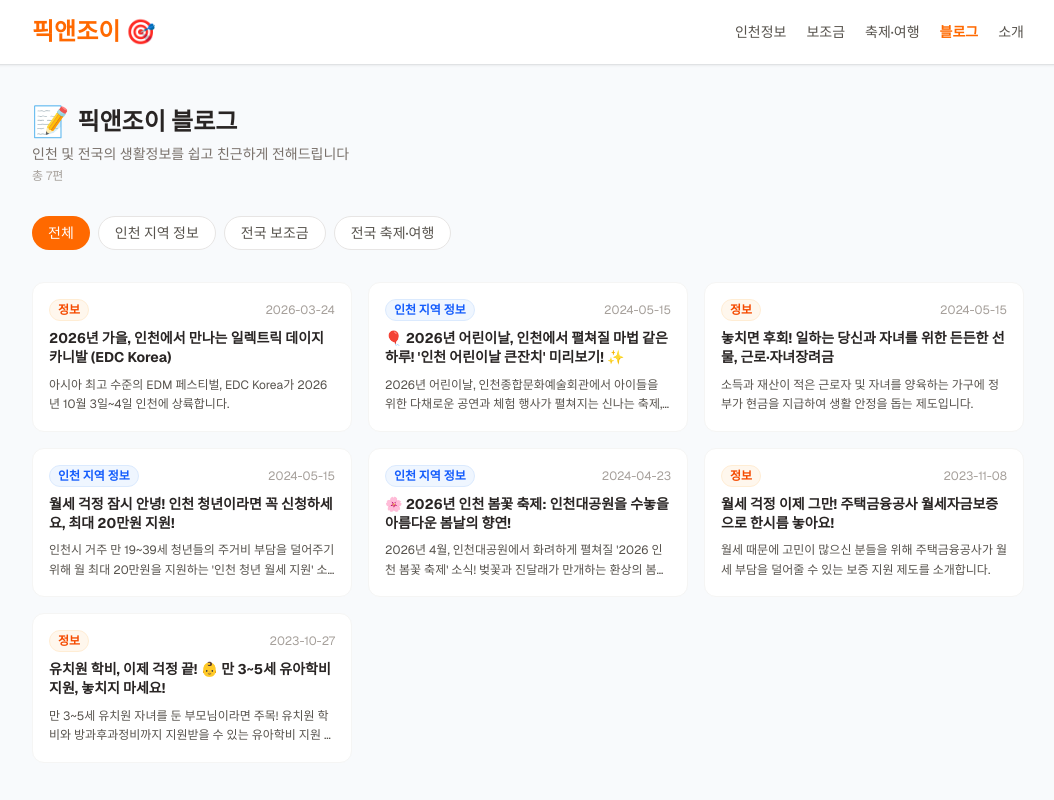
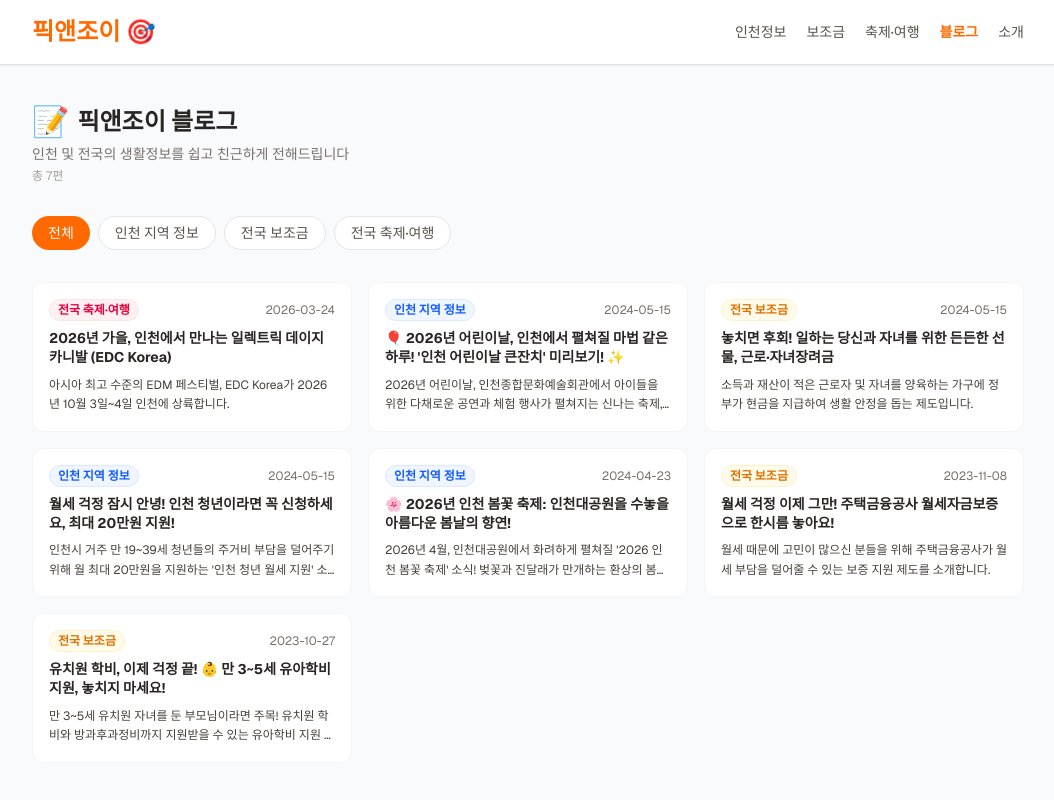
Before and after one commit to RoyHong01/my-local-info, a Next.js app: page /blog in a window 1280 px wide. Shown: the top 800 px of the page, without its empty margins (112-1166 px from the left). Built offline with nearby package versions, Linux system fonts and the light colour scheme; no server answers.

Commit message:
블로그 카테고리 수정 및 가독성 개선

```diff
--- a/scripts/generate-blog-post.js
+++ b/scripts/generate-blog-post.js
@@ -81,7 +81,7 @@ tags: [태그1, 태그2, 태그3]
 
 마지막 줄에 FILENAME: YYYY-MM-DD-keyword 형식으로 파일명도 출력해줘. 키워드는 영문으로.`;
 
-  const endpoint = `https://generativelanguage.googleapis.com/v1beta/models/gemini-2.5-flash:generateContent?key=${GEMINI_API_KEY}`;
+  const endpoint = `https://generativelanguage.googleapis.com/v1beta/models/gemini-2.0-flash:generateContent?key=${GEMINI_API_KEY}`;
 
   let geminiRes;
   try {
--- a/src/components/BlogFilter.tsx
+++ b/src/components/BlogFilter.tsx
@@ -68,7 +68,7 @@ export default function BlogFilter({ posts }: { posts: PostData[] }) {
                       기타
                     </span>
                   )}
-                  <span className="text-xs text-stone-400">{post.date}</span>
+                  <span className="text-xs text-stone-500">{post.date}</span>
                 </div>
                 <h2
                   className="text-sm font-bold text-stone-800 hover:text-orange-500 transition-colors leading-snug"
@@ -77,7 +77,7 @@ export default function BlogFilter({ posts }: { posts: PostData[] }) {
                   {post.title}
                 </h2>
                 <p
-                  className="text-xs text-stone-600 leading-relaxed flex-grow"
+                  className="text-xs text-stone-700 leading-relaxed flex-grow"
                   style={{ display: '-webkit-box', WebkitLineClamp: 2, WebkitBoxOrient: 'vertical', overflow: 'hidden' }}
                 >
                   {post.summary}
--- a/src/content/posts/2023-10-27-childcare-tuition-support.md
+++ b/src/content/posts/2023-10-27-childcare-tuition-support.md
@@ -2,7 +2,7 @@
 title: 유치원 학비, 이제 걱정 끝! 👶 만 3~5세 유아학비 지원, 놓치지 마세요!
 date: 2023-10-27
 summary: 만 3~5세 유치원 자녀를 둔 부모님이라면 주목! 유치원 학비와 방과후과정비까지 지원받을 수 있는 유아학비 지원 제도를 자세히 알려드립니다.
-category: 정보
+category: 전국 보조금·복지 정책
 tags: [유아학비, 누리과정, 유치원지원, 육아혜택, 자녀교육비, 주민센터, 학비지원]
 ---
 
--- a/src/content/posts/2023-11-08-rentguarantee.md
+++ b/src/content/posts/2023-11-08-rentguarantee.md
@@ -2,7 +2,7 @@
 title: 월세 걱정 이제 그만! 주택금융공사 월세자금보증으로 한시름 놓아요!
 date: 2023-11-08
 summary: 월세 때문에 고민이 많으신 분들을 위해 주택금융공사가 월세 부담을 덜어줄 수 있는 보증 지원 제도를 소개합니다.
-category: 정보
+category: 전국 보조금·복지 정책
 tags: [주택금융공사, 월세, 월세자금보증, 주거안정, 청년지원]
 ---
 
--- a/src/content/posts/2024-05-15-earned-income-child-benefit.md
+++ b/src/content/posts/2024-05-15-earned-income-child-benefit.md
@@ -2,7 +2,7 @@
 title: 놓치면 후회! 일하는 당신과 자녀를 위한 든든한 선물, 근로·자녀장려금
 date: 2024-05-15
 summary: 소득과 재산이 적은 근로자 및 자녀를 양육하는 가구에 정부가 현금을 지급하여 생활 안정을 돕는 제도입니다.
-category: 정보
+category: 전국 보조금·복지 정책
 tags: [근로장려금, 자녀장려금, 정부지원, 소득지원, 세금혜택, 자녀양육]
 ---
 
--- a/src/content/posts/2026-03-24-edc-korea.md
+++ b/src/content/posts/2026-03-24-edc-korea.md
@@ -2,7 +2,7 @@
 title: 2026년 가을, 인천에서 만나는 일렉트릭 데이지 카니발 (EDC Korea)
 date: 2026-03-24
 summary: 아시아 최고 수준의 EDM 페스티벌, EDC Korea가 2026년 10월 3일~4일 인천에 상륙합니다.
-category: 정보
+category: 전국 축제·여행
 tags: [EDC, 페스티벌, EDM, 축제, 인천]
 ---
 
```
Also changed, not shown: 1 other file (tests, documents, lock files or other folders).
